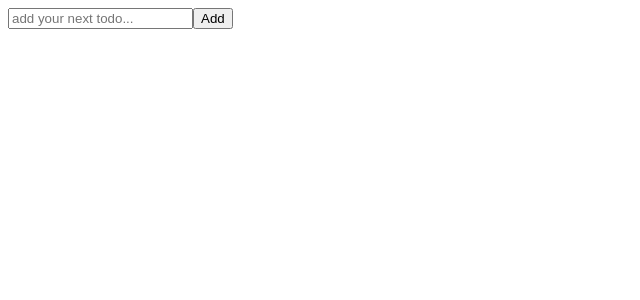
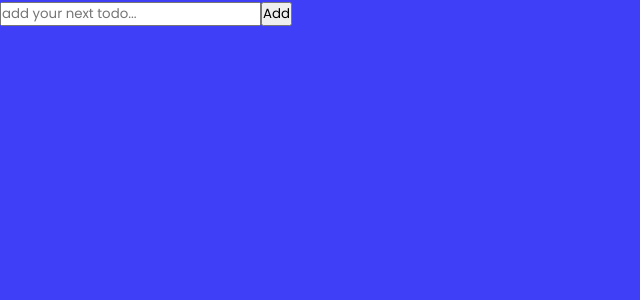
Before and after one commit to Himanshu4313/Todo-app-using-react, a React (Vite) app: page / in a window 1280 px wide. Shown: the top 300 px of the page, without its empty margins (0-640 px from the left). Built offline with nearby package versions, Linux system fonts and the light colour scheme.

Commit message:
now start styling of this todo-app

```diff
--- a/src/index.css
+++ b/src/index.css
@@ -0,0 +1,13 @@
+
+  @import url('https://fonts.googleapis.com/css2?family=Manrope:wght@200;300;400&family=Montserrat:wght@200;300;400&family=Poppins:wght@200;300;400&family=Roboto:wght@100;300;400&display=swap');
+
+*{
+    margin: 0;
+    padding: 0;
+    outline: none;
+    box-sizing: border-box;
+    font-family: 'Poppins', sans-serif;
+}
+body{
+    background-color: rgb(63, 63, 248);
+}
```
